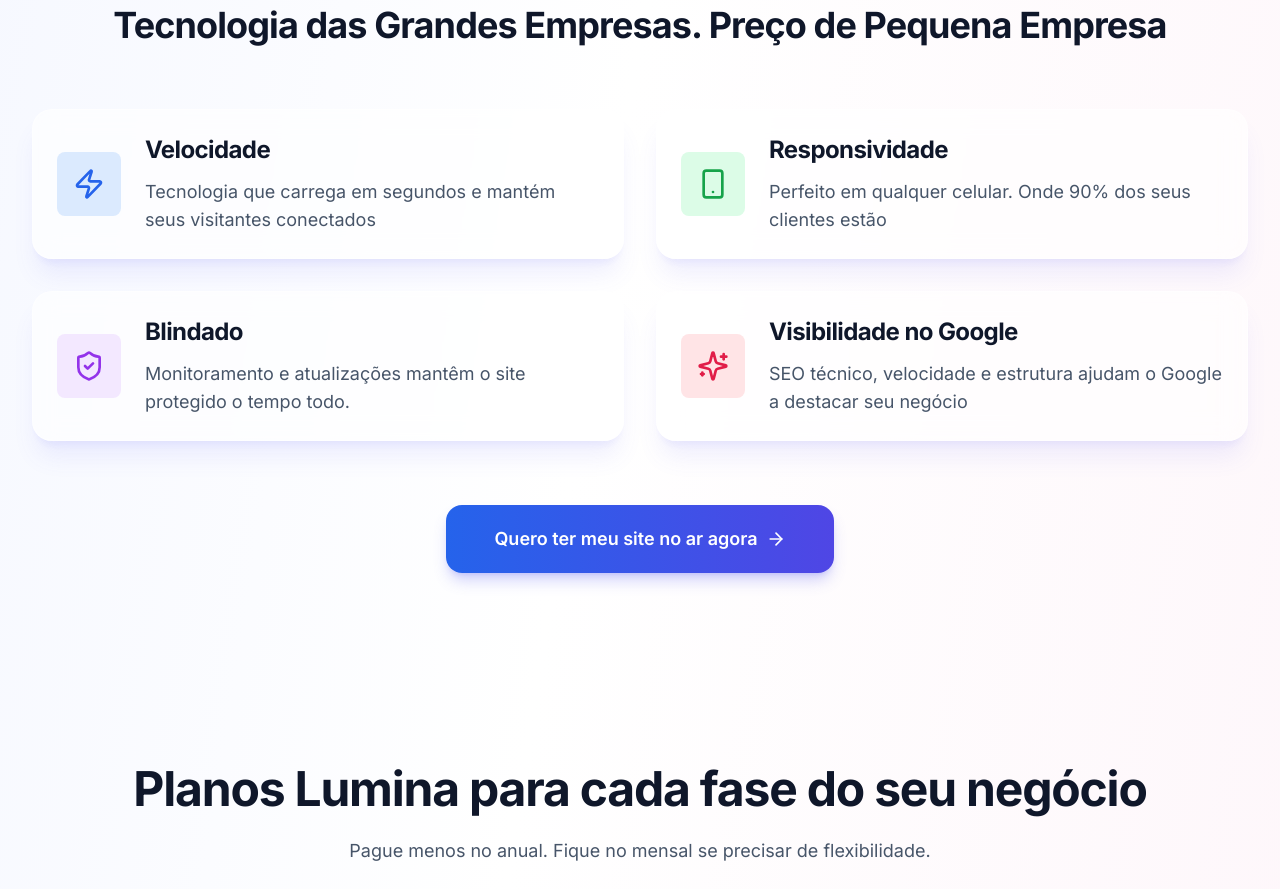
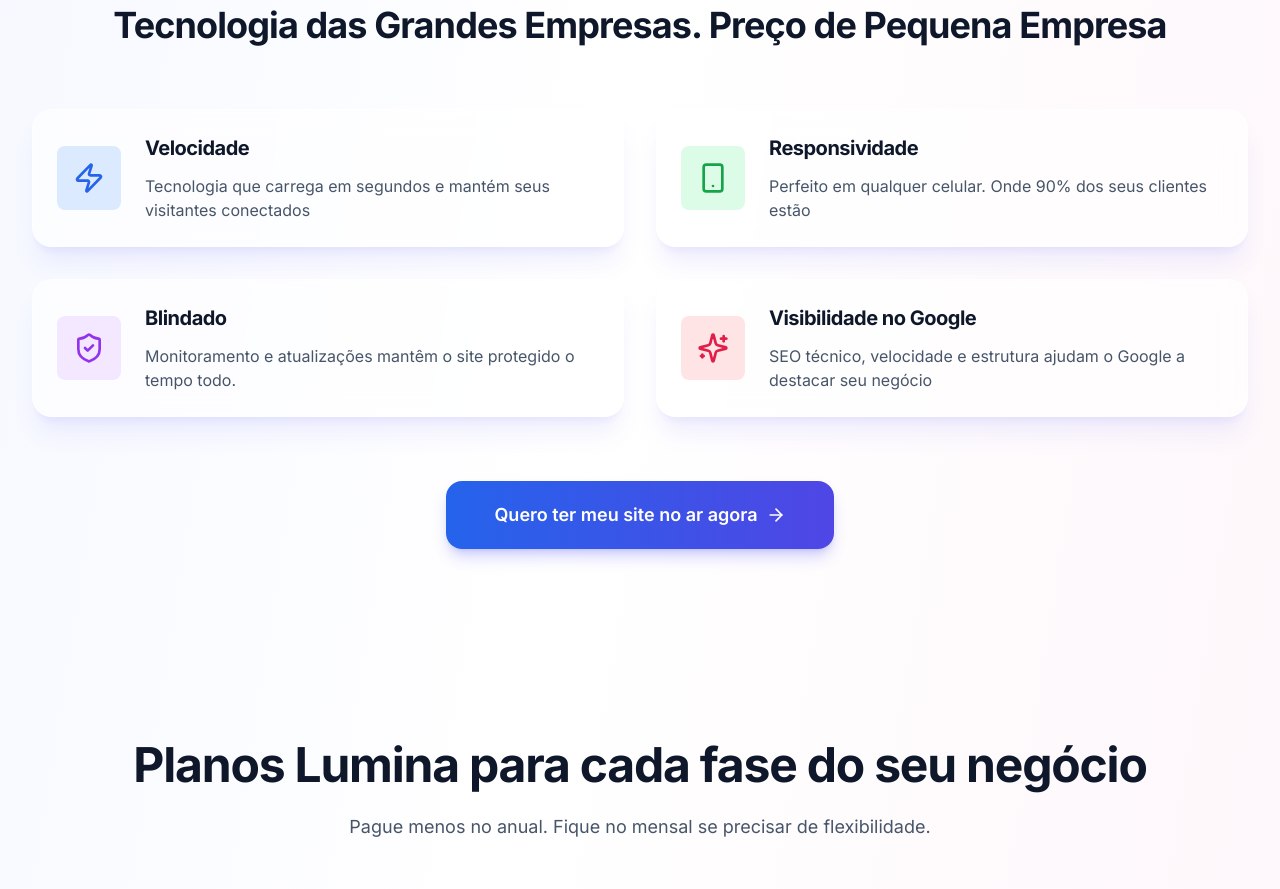
Before and after one commit to jonataswm01/projeto-waas, a Next.js app: page / in a window 1280 px wide. Shown: the part 3980-4869 px from the top of the page. Built offline with nearby package versions, Linux system fonts and the light colour scheme.

Commit message:
style: refine typography on marketing page by adjusting heading and paragraph sizes for improved readability and visual consistency across devices; enhance user experience with better text hierarchy

```diff
--- a/app/(marketing)/page.tsx
+++ b/app/(marketing)/page.tsx
@@ -669,8 +669,8 @@
                     </div>
                   </div>
                   <div>
-                    <h3 className="text-xl md:text-2xl font-bold tracking-tight text-slate-900 mb-3">Velocidade</h3>
-                    <p className="text-base sm:text-lg text-slate-600">
+                    <h3 className="text-lg md:text-xl font-bold tracking-tight text-slate-900 mb-3">Velocidade</h3>
+                    <p className="text-sm md:text-base text-slate-600">
                       Tecnologia que carrega em segundos e mantém seus visitantes conectados
                     </p>
                   </div>
@@ -693,8 +693,8 @@
                     </div>
                   </div>
                   <div>
-                    <h3 className="text-xl md:text-2xl font-bold tracking-tight text-slate-900 mb-3">Responsividade</h3>
-                    <p className="text-base sm:text-lg text-slate-600">
+                    <h3 className="text-lg md:text-xl font-bold tracking-tight text-slate-900 mb-3">Responsividade</h3>
+                    <p className="text-sm md:text-base text-slate-600">
                       Perfeito em qualquer celular. Onde 90% dos seus clientes estão
                     </p>
                   </div>
@@ -717,8 +717,8 @@
                     </div>
                   </div>
                   <div>
-                    <h3 className="text-xl md:text-2xl font-bold tracking-tight text-slate-900 mb-3">Blindado</h3>
-                    <p className="text-base sm:text-lg text-slate-600">
+                    <h3 className="text-lg md:text-xl font-bold tracking-tight text-slate-900 mb-3">Blindado</h3>
+                    <p className="text-sm md:text-base text-slate-600">
                       Monitoramento e atualizações mantêm o site protegido o tempo todo.
                     </p>
                   </div>
@@ -741,8 +741,8 @@
                       </div>
                     </div>
                     <div>
-                      <h3 className="text-xl md:text-2xl font-bold tracking-tight text-slate-900 mb-3">Visibilidade no Google</h3>
-                    <p className="text-base sm:text-lg text-slate-600">
+                      <h3 className="text-lg md:text-xl font-bold tracking-tight text-slate-900 mb-3">Visibilidade no Google</h3>
+                    <p className="text-sm md:text-base text-slate-600">
                         SEO técnico, velocidade e estrutura ajudam o Google a destacar seu negócio
                       </p>
                     </div>
```
Also changed, not shown: 1 other file (tests, documents, lock files or other folders).
